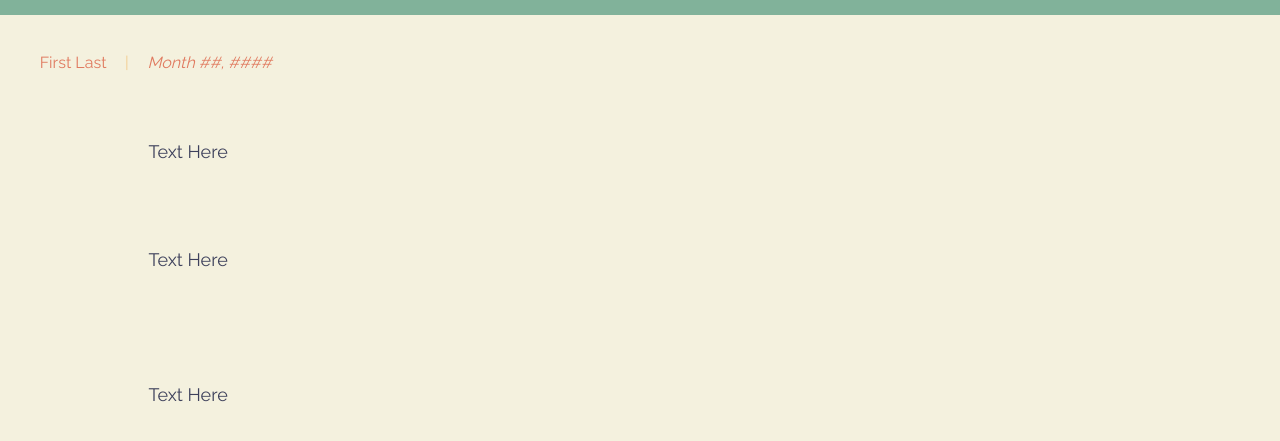
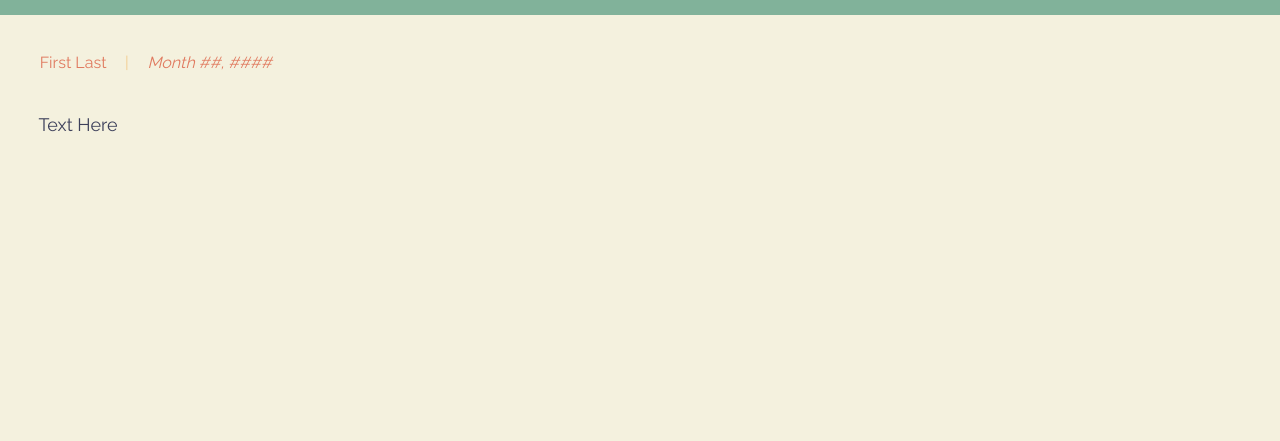
Before and after one commit to JennaEverard/SkyBlogBuilder, a website built with webpack: page dist/PreviewTest.html in a window 1280 px wide. Shown: the part 99-540 px from the top of the page. Built offline with nearby package versions, Linux system fonts and the light colour scheme; what skynet-js would draw is missing.

Commit message:
fixed weird spacing

```diff
--- a/dist/PreviewTest.html
+++ b/dist/PreviewTest.html
@@ -28,14 +28,7 @@
 			</p>
 			<p id="previewDate">Month ##, ####</p>
 		</div>
-		<div id="previewArticle"> <p id="previewArticleText">
-			Text Here
-			<br><br>
-			Text Here
-			<br>
-			<br>
-			Text Here
-			</p>
+		<div id="previewArticle"> <p id="previewArticleText">Text Here</p>
 		</div>
 	</body>
 </html>
```
